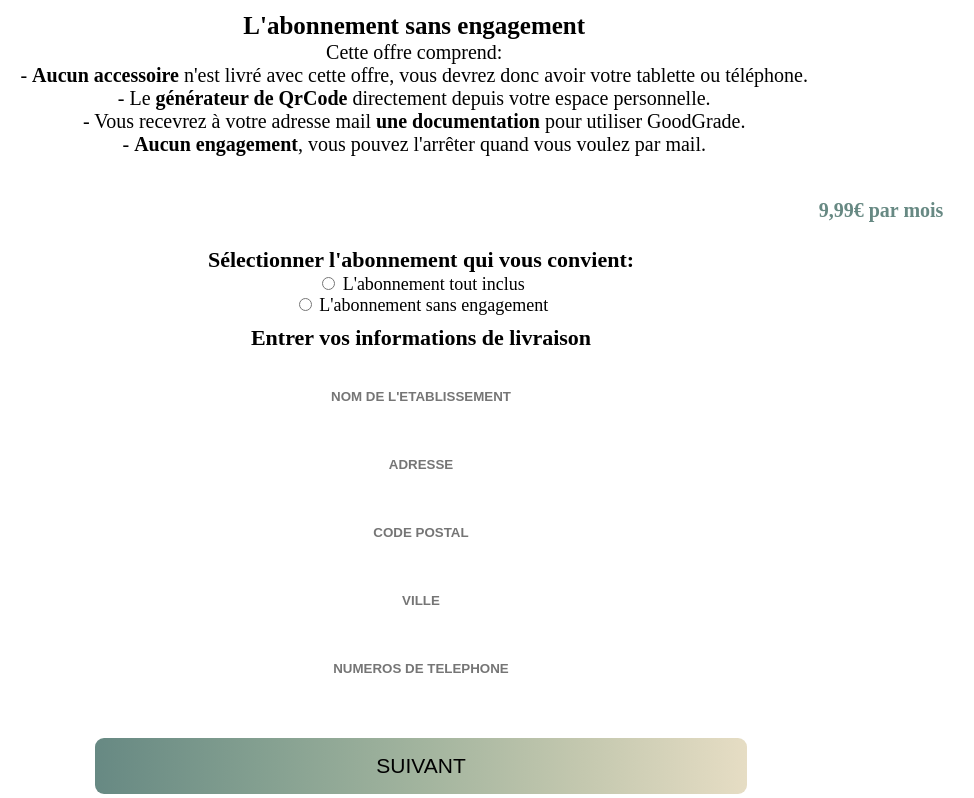
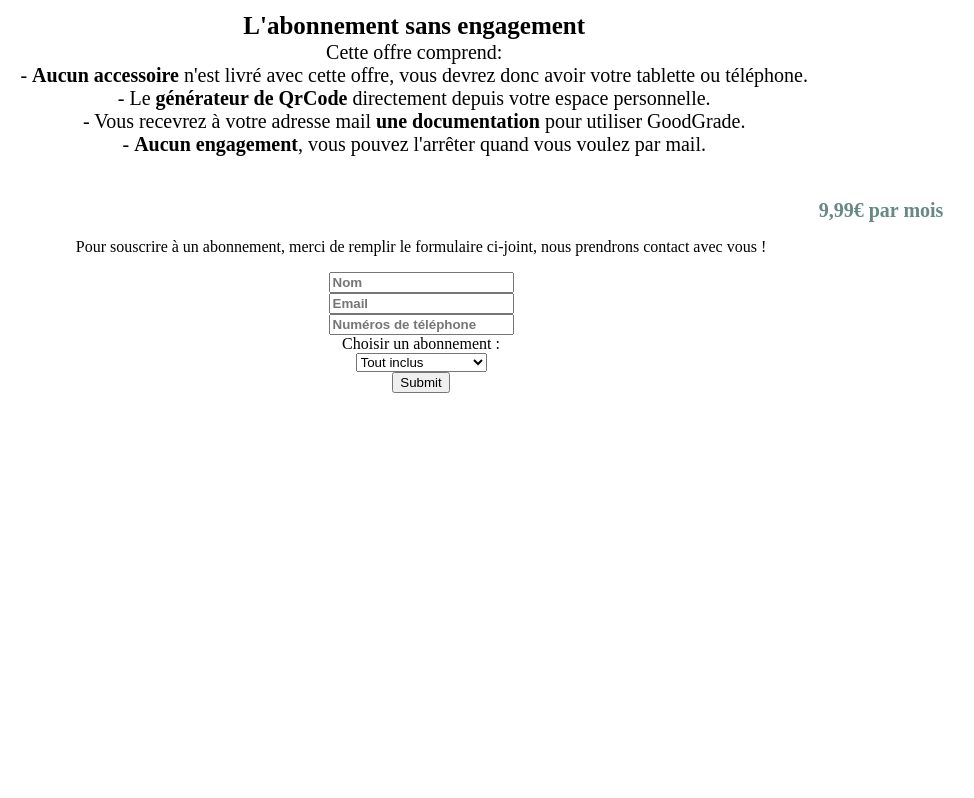
Before and after one commit to bmuteau/goodgrade, a PHP site: template template/subscription.php in a window 1280 px wide. Shown: the part 634-1432 px from the top of the page, without its empty margins (219-1193 px from the left). After the commit the page ends 1027 px from the top, so only its background shows below. Run offline with PHP 8.4, Linux system fonts and the light colour scheme; the template is opened without the code that fills it, so the values that code supplies are empty.

Commit message:
choose a subscription by mail

```diff
--- a/template/subscription.php
+++ b/template/subscription.php
@@ -41,32 +41,39 @@
     </ul>
 
 
-    <form>
+    <div class="howtosubscribed">
 
-        <label class="label">
-            Sélectionner l'abonnement qui vous convient:
-        </label> <br />
-        <div class="check">
-            <input type="radio" id="subsall" name="subsall">
-            <label for="subsall">L'abonnement tout inclus</label> <br />
-            <input type="radio" id="subsno" name="subsall">
-            <label for="subsno">L'abonnement sans engagement</label>
-        </div>
+        <p> Pour souscrire à un abonnement, merci de remplir le formulaire ci-joint, nous prendrons contact avec vous ! </p>
+        <form method="POST">
+            <input type="text" name="name" placeholder="Nom" onclick="javascript:this.placeholder = '';"> <br />
+            <input type="email" name="email" placeholder="Email" onclick="javascript:this.placeholder = '';" required><br />
+            <input type="tel" name="tel" placeholder="Numéros de téléphone" onclick="javascript:this.placeholder = '';" required><br />
+            <label>Choisir un abonnement : </label></br>
+            <select name="subscription" id="subs">
+                <option value="tout-inclus">Tout inclus</option>
+                <option value="sans-engagement">Sans engagement</option>
+            </select></br>
+            <input type="submit" name="send" class="submit" placeholder="Envoyer ">
 
-        <label class="label">
-            Entrer vos informations de livraison
-        </label> <br />
-        <div class="info">
-            <input type="text" placeholder="NOM DE L'ETABLISSEMENT" onclick="javascript:this.placeholder = '';" required><br />
-            <input type="text" placeholder="ADRESSE" onclick="javascript:this.placeholder = '';" required><br />
-            <input type="text" placeholder="CODE POSTAL" onclick="javascript:this.placeholder = '';" required><br />
-            <input type="text" placeholder="VILLE" onclick="javascript:this.placeholder = '';" required><br />
-            <input type="text" placeholder="NUMEROS DE TELEPHONE" onclick="javascript:this.placeholder = '';" required><br />
-            <input type="submit" class="next" value="SUIVANT"> <br />
-        </div>
-    </form>
+        </form>
+        <?php
 
-    <div class="paiement" style="visibility: hidden;">FORMULAIRE DE PAIEMENT</div>
+        if ($sent == true) {
+
+
+
+        ?>
+
+            <div class="validateMail">
+                <p>Nous avons bien reçu votre demande, nous allons vous recontacter très rapidement ! </p>
+            </div>
+
+        <?php
+        }
+        ?>
+    </div>
+
+
 </body>
 
 <footer>
```
Also changed, not shown: controller/subscription.php (+19 -1 lines), README.md.
